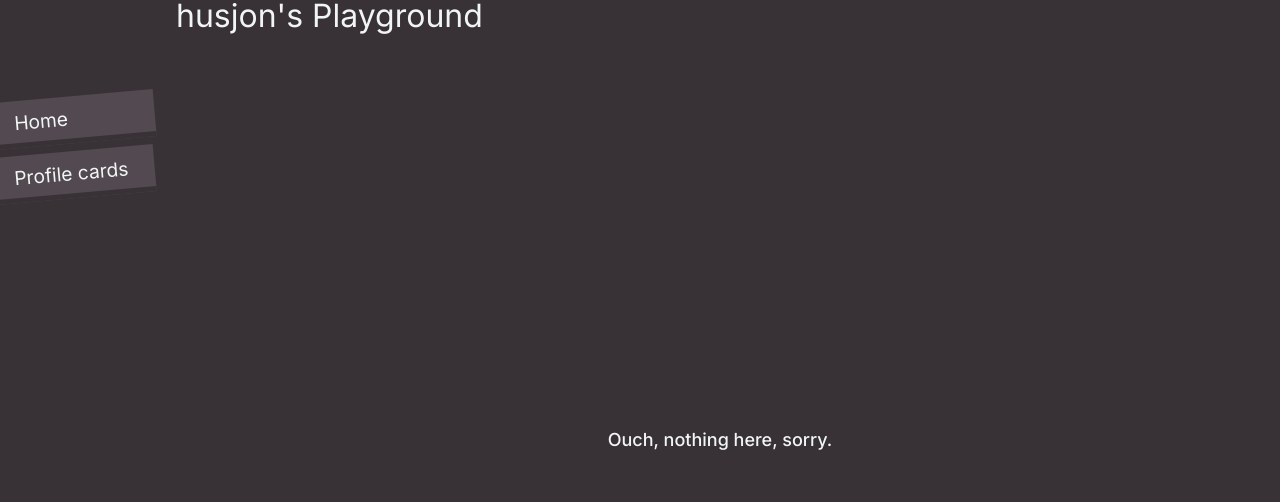
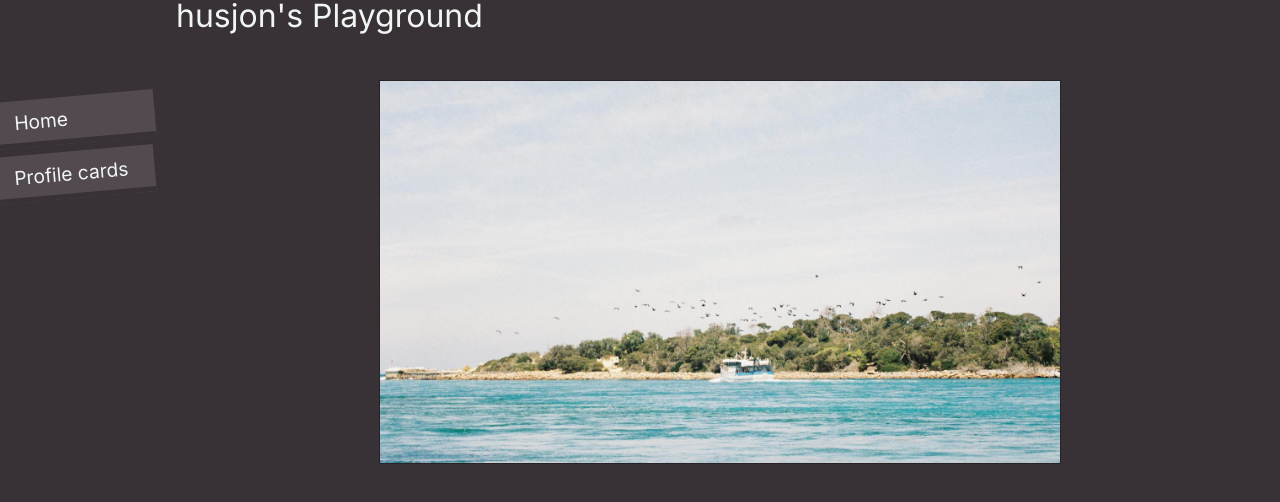
Before and after one commit to husjon/playground, a Next.js app: page /gallery in a window 1280 px wide. Before the commit this address had no page. Shown: the top 502 px of the page. Built offline with nearby package versions, Linux system fonts and the light colour scheme.

Commit message:
initial gallery

```diff
--- /dev/null
+++ b/src/app/gallery/gallery.scss
@@ -0,0 +1,37 @@
+.Gallery {
+  position: relative;
+  height: 100%;
+  border: 1px solid rgba(0, 0, 0, 0.25);
+  background-color: rgba(0, 0, 0, 0.05);
+
+  .navigation-buttons {
+    position: absolute;
+    display: grid;
+    grid-template-columns: auto 1fr auto;
+    width: 100%;
+    height: 100%;
+    opacity: 0;
+    z-index: 1;
+
+    transition: opacity 250ms;
+
+    &:hover {
+      opacity: 100%;
+    }
+
+    $buttonGradient: rgba(0, 0, 0, 0), rgba(0, 0, 0, 0.2);
+    $buttonWidth: 3rem;
+    .left {
+      display: flex;
+      width: $buttonWidth;
+      background-image: linear-gradient(to left, $buttonGradient);
+    }
+
+    // border: 1px solid red;
+    .right {
+      display: flex;
+      width: $buttonWidth;
+      background-image: linear-gradient(to right, $buttonGradient);
+    }
+  }
+}
--- /dev/null
+++ b/src/app/gallery/gallery.tsx
@@ -0,0 +1,48 @@
+"use client";
+import { useState } from "react";
+import { FaArrowLeft, FaCaretLeft, FaCaretRight } from "react-icons/fa";
+
+import "./gallery.scss";
+
+function Gallery({
+  children,
+  frameInterval = 0,
+}: {
+  children: JSX.Element | JSX.Element[];
+  frameInterval?: number;
+}) {
+  const [currentImage, setCurrentImage] = useState(0);
+
+  if (!Array.isArray(children)) children = [children];
+  const imageCount = children.length;
+
+  function handleNavigation(direction: number) {
+    if (currentImage >= imageCount - 1) setCurrentImage((current) => 0);
+    else if (currentImage <= 0) setCurrentImage((current) => imageCount - 1);
+    else setCurrentImage((current) => current + direction);
+  }
+
+  if (frameInterval > 0)
+    setTimeout(() => {
+      handleNavigation(1);
+    }, frameInterval * 1000);
+
+  return (
+    <div className="Gallery">
+      <div className="navigation-buttons">
+        <div className="left" onClick={() => handleNavigation(-1)}>
+          <FaCaretLeft className="m-auto h-48" />
+        </div>
+        <span />
+        <div className="right" onClick={() => handleNavigation(1)}>
+          <FaCaretRight className="m-auto h-48" />
+        </div>
+      </div>
+      <div style={{ maxHeight: "100%", overflow: "hidden" }}>
+        {children[currentImage]}
+      </div>
+    </div>
+  );
+}
+
+export default Gallery;
--- /dev/null
+++ b/src/app/gallery/page.tsx
@@ -0,0 +1,19 @@
+import Image from "next/image";
+import Gallery from "./gallery";
+
+export default function page() {
+  return (
+    <div className="mx-auto my-auto h-[24rem] w-[42.66rem]">
+      <Gallery>
+        <img
+          src={"/gallery-images/free-photo-of-lake-entrance-beach.jpeg"}
+          alt=""
+        />
+
+        <div>World</div>
+      </Gallery>
+    </div>
+  );
+}
+// https://www.pexels.com/photo/women-in-the-village-grow-rice-together-for-the-family-20187061/
+// https://www.pexels.com/photo/lake-entrance-beach-20200109/
```
Also changed, not shown: public/gallery-images/free-photo-of-lake-entrance-beach.jpeg (added), public/gallery-images/free-photo-of-women-in-the-village-grow-rice-together-for-the-family.jpeg (added).
